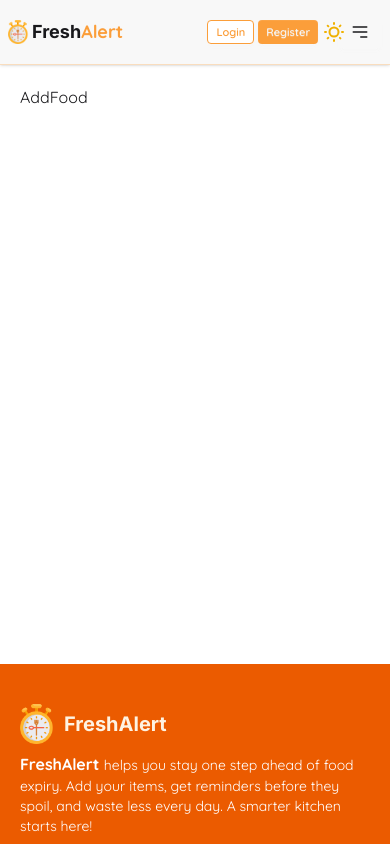
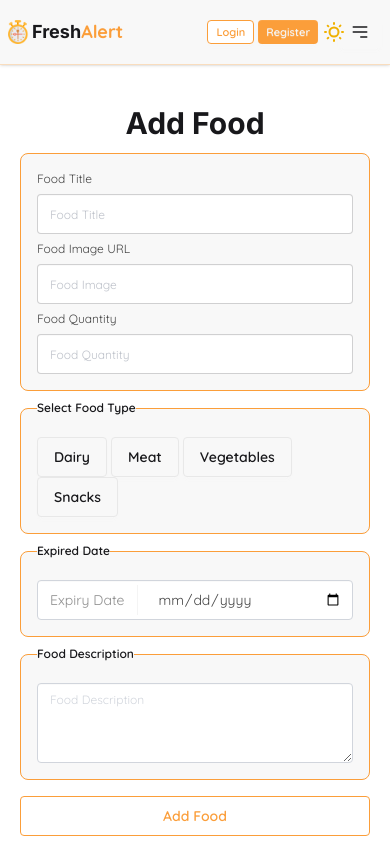
Before and after one commit to Elora21y/food-expiry-client, a React (Vite) app: page /add-food in a window 390 px wide. Shown: the top 844 px of the page. Built offline with nearby package versions, Linux system fonts and the light colour scheme; no server answers.

Commit message:
added added food page

```diff
--- a/package.json
+++ b/package.json
@@ -11,6 +11,7 @@
   },
   "dependencies": {
     "@tailwindcss/vite": "^4.1.8",
+    "axios": "^1.10.0",
     "daisyui": "^5.0.43",
     "firebase": "^11.9.1",
     "lottie-react": "^2.4.1",
--- a/src/App.css
+++ b/src/App.css
@@ -7,12 +7,12 @@ ul > li > a:hover {
   color: white;
 }
 
-form > input:focus {
+form >fieldset> input:focus {
   border: 2px solid #f58f4b;
   outline: none;
   box-shadow: 0 0 5px 8px #f7945220;
 }
-form > select:focus {
+form > input:focus {
   border: 2px solid #f58f4b;
   outline: none;
   box-shadow: 0 0 5px 8px #f7945220;
@@ -24,37 +24,20 @@ form > input {
   border: 1px solid #9ca3af62;
 }
 
-form > input::placeholder {
+form  input::placeholder {
   color: #9ca3afa8;
   font-size: 12px;
 }
-form > select {
-  color: rgb(109, 108, 108);
-  font-size: 12px;
-}
+
 .orange-btn {
   background-color: #fb9e3a;
   color: whitesmoke;
   border: none;
 }
+.orange-btn:hover {
+  background-color: #f38a1a;
+}
 
-/* swiper */
-/* .swiper {
-  max-width: 100%;
-  height:100%;
-} */
-
-/* .swiper-slide {
-  text-align: start;
-
-  display: flex;
-
-} */
-
-/* .swiper-slide img {
-  display: block;
-  width: 100%;
-  height: 100%;
-  object-fit: cover;
-  border-radius: 30px;
-} */
+form label{
+  color: var(--color-secondary-content);
+}
--- a/src/context/AuthProvider.jsx
+++ b/src/context/AuthProvider.jsx
@@ -42,7 +42,7 @@ const AuthProvider = ({ children }) => {
       unSubscribe()
     }
   }, []);
-  console.log(user);
+  // console.log(user);
   const googleLogin = () => {
     setLoading(true)
    return signInWithPopup(auth, provider)
--- a/src/firebase/firebase-init.js
+++ b/src/firebase/firebase-init.js
@@ -6,12 +6,12 @@ import { getAuth } from "firebase/auth";
 
 // Your web app's Firebase configuration
 const firebaseConfig = {
-  apiKey: "AIzaSyCjHk5CXOUzOLhiWtDccPBWxJ7fJfqBZ8c",
-  authDomain: "food-expiry-tracker-2b052.firebaseapp.com",
-  projectId: "food-expiry-tracker-2b052",
-  storageBucket: "food-expiry-tracker-2b052.firebasestorage.app",
-  messagingSenderId: "695062081059",
-  appId: "1:695062081059:web:23d2d4c6a6ef1f53618b96"
+  apiKey: import.meta.env.VITE_apiKey,
+  authDomain: import.meta.env.VITE_authDomain,
+  projectId: import.meta.env.VITE_projectId,
+  storageBucket: import.meta.env.VITE_storageBucket,
+  messagingSenderId: import.meta.env.VITE_messagingSenderId,
+  appId: import.meta.env.VITE_appId
 };
 
 // Initialize Firebase
--- a/src/pages/AddFood.jsx
+++ b/src/pages/AddFood.jsx
@@ -1,11 +1,135 @@
-import React from 'react';
+import React, { use } from "react";
+import { AuthContext } from "../context/AuthContext";
+import toast from "react-hot-toast";
+import axios from "axios";
+import { useNavigate } from "react-router";
 
 const AddFood = () => {
-    return (
-        <div>
-            AddFood
-        </div>
-    );
+  const { user } = use(AuthContext);
+  const navigate = useNavigate()
+  const handleAddFood =(e)=>{
+     e.preventDefault();
+    const form = e.target
+    const formData = new FormData(form)
+    const newFood = Object.fromEntries(formData.entries())
+
+    newFood.user_email = user.email
+    newFood.added_date = new Date().toISOString().slice(0,10)
+
+    // console.log(newFood)
+    axios.post('http://localhost:2100/foods' , newFood)
+    .then(res => {
+      console.log(res.data)
+      if(res.data.insertedId){
+        toast.success('Added Your Food Successfully')
+        navigate('/my-items')
+      }
+    })
+    .catch(err =>{
+    //   console.log(err)
+      toast.error(err)
+    })
+  }
+  return (
+    <div className="flex flex-col justify-center items-center my-10">
+      <form onSubmit={handleAddFood} className="">
+        <h2 className="mb-3 text-3xl font-bold text-center">
+          Add Food
+        </h2>
+        <fieldset className="fieldset bg-base-200 border-primary rounded-box  border p-4 max-w-lg mx-auto">
+          {/* title */}
+          <label className="label">Food Title</label>
+          <input
+            type="text"
+            className="input w-full"
+            placeholder="Food Title"
+            name="title"
+          />
+          {/* url  */}
+          <label className="label">Food Image URL </label>
+          <input
+            type="url"
+            className="input w-full"
+            placeholder="Food Image"
+            name="food_photo"
+          />
+          {/* Quantity  */}
+          <label className="label">Food Quantity </label>
+          <input
+            type="text"
+            className="input w-full"
+            placeholder="Food Quantity"
+            name="quantity"
+          />
+        </fieldset>
+
+        {/*Food type selected */}
+        <fieldset className="fieldset bg-base-200 border-primary rounded-box  border p-4 min-w-72 sm:min-w-96 xl:min-w-md mx-auto">
+          <legend className="fieldset-legend">Select Food Type</legend>
+          <div className="filter ">
+            <input
+              className="btn filter-reset"
+              type="radio"
+              name="foodType"
+              aria-label="All"
+            />
+            <input
+              className="btn"
+              type="radio"
+              name="foodType"
+              aria-label="Dairy"
+              value="Dairy"
+            />
+            <input
+              className="btn"
+              type="radio"
+              name="foodType"
+              aria-label="Meat"
+              value="Meat"
+            />
+            <input
+              className="btn"
+              type="radio"
+              name="foodType"
+              aria-label="Vegetables"
+              value="Vegetables"
+            />
+            <input
+              className="btn"
+              type="radio"
+              name="foodType"
+              aria-label="Snacks"
+              value="Snacks"
+            />
+          </div>
+        </fieldset>
+
+        {/* Expiry Date*/}
+        <fieldset className="fieldset bg-base-200 border-primary rounded-box  border p-4 max-w-lg mx-auto">
+          <legend className="fieldset-legend ">Expired Date</legend>
+          <label className="input border-gray-300 focus:border-2 focus:border-primary-300 focus:border-[#FB9E3A] focus:outline-none focus:ring-4 focus:ring-[#f7945220] placeholder:text-gray-300 placeholder:text-xs w-full">
+            <span className="label ">Expiry Date</span>
+            <input type="date" name="expire_date" />
+          </label>
+        </fieldset>
+
+        {/* Food Description */}
+        <fieldset className="fieldset bg-base-200 border-primary rounded-box max-w-lg mx-auto border p-4">
+          <legend className="fieldset-legend">Food Description</legend>
+          <textarea
+            className="textarea w-full border-gray-300 focus:border-2 focus:border-primary-300 focus:border-[#FB9E3A] focus:outline-none focus:ring-4 focus:ring-[#f7945220] placeholder:text-gray-300 placeholder:text-xs"
+            placeholder="Food Description"
+            name="description"
+          ></textarea>
+        </fieldset>
+
+        {/* button */}
+        <button type="submit" className="btn hover:text-white hover:bg-primary text-primary border border-primary btn-soft btn-block mt-4 bg-transparent">
+          Add Food
+        </button>
+      </form>
+    </div>
+  );
 };
 
 export default AddFood;
--- a/src/pages/Register.jsx
+++ b/src/pages/Register.jsx
@@ -23,6 +23,8 @@ const Register = () => {
 
     // console.log(email, password, restFormData);
 
+    if (!restFormData.name) return toast.error("Enter your name");
+    if (!restFormData.photo) return toast.error("Please give us a photo url");
     if (!restFormData.terms) return toast.error("Accept Terms of Condition");
     if (!password) return toast.error("Please Enter a password");
     if (!/(?=.*[a-z])/.test(password))
@@ -89,7 +91,6 @@ const Register = () => {
                   className="input "
                   placeholder="Your Name"
                   name="name"
-                  required
                 />
                 {/* photo */}
                 <label className="label">Photo URL</label>
@@ -190,7 +191,9 @@ const Register = () => {
                   to="/auth/login"
                   state={location.state || "/"}
                   className="hover:underline text-primary font-semibold text-[13px]  sm:text-base"
-                > {"  "}Login
+                >
+                  {" "}
+                  {"  "}Login
                 </Link>
               </p>
             </div>
--- a/src/shared/Navbar.jsx
+++ b/src/shared/Navbar.jsx
@@ -74,7 +74,7 @@ const Navbar = () => {
 
               <button
                 onClick={handleLogout}
-                className="btn btn-xs sm:btn-md hover:text-white hover:bg-primary text-primary border border-primary bg-white "
+                className="btn orange-btn "
               >
                 Logout
               </button>
```
Also changed, not shown: src/pages/home/Banner.jsx (+46 -40 lines), src/shared/Footer.jsx (+5 -6 lines), 1 other file (tests, documents, lock files or other folders).
